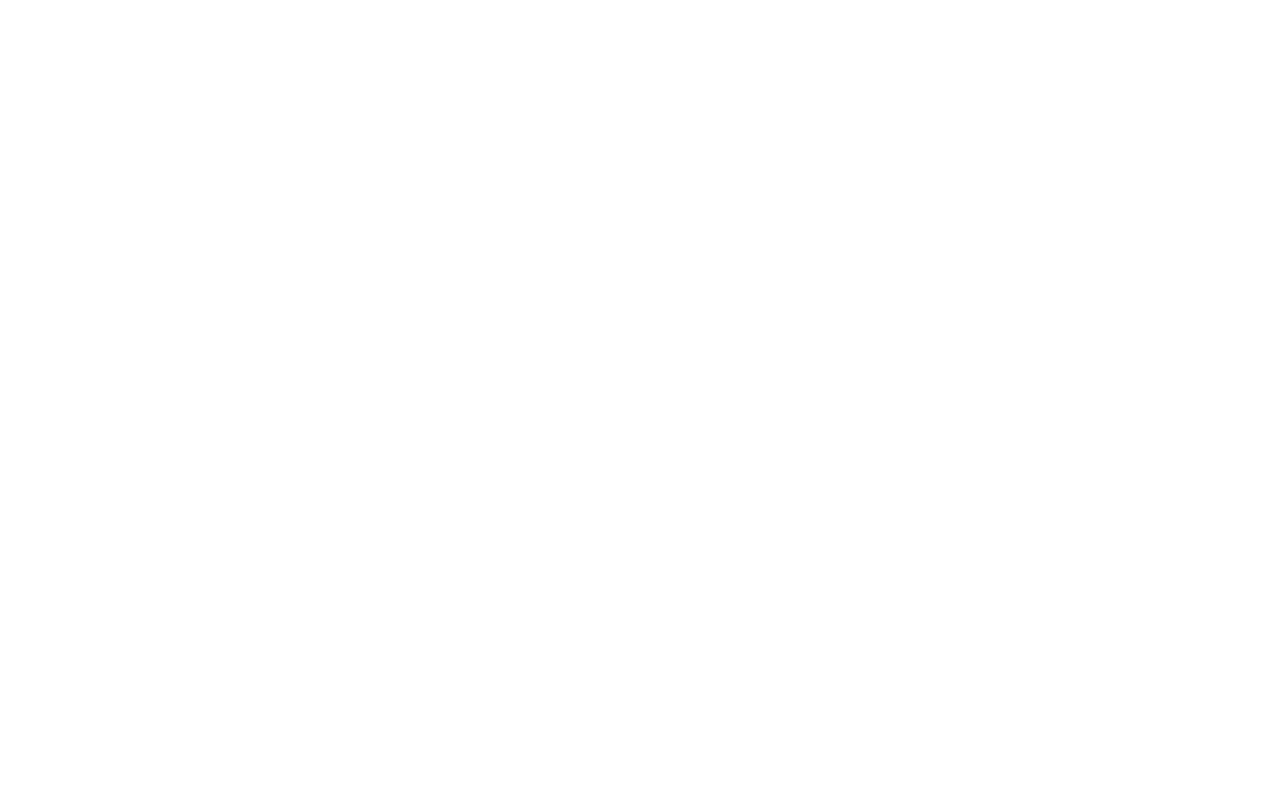
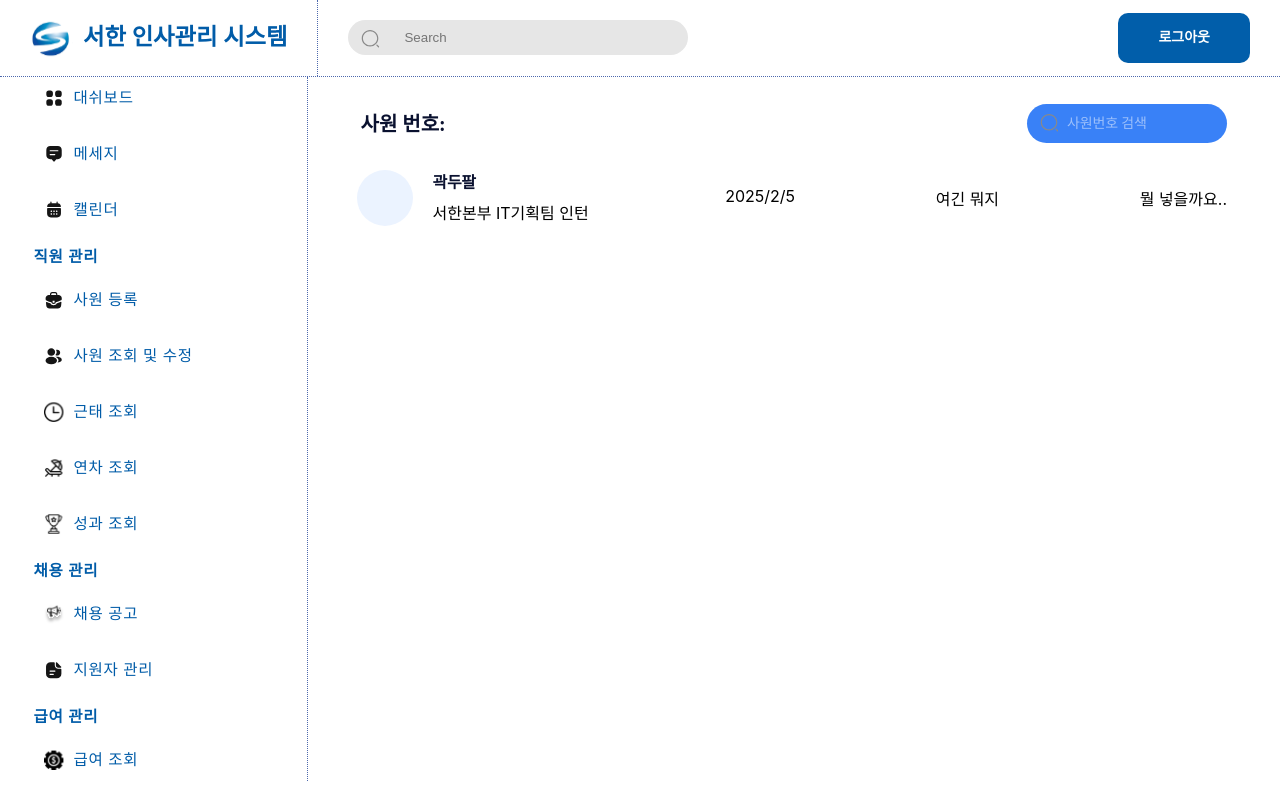
Before and after one commit to youth-o/HR-Master-System, a React (Create React App) app in the folder frontend/hr-master/: page /employees in a window 1280 px wide. Before the commit this address had no page. Built offline with nearby package versions, Linux system fonts and the light colour scheme.

Commit message:
feat: CurrentInfo 컴포넌트 UI 개발

```diff
--- a/frontend/hr-master/src/App.js
+++ b/frontend/hr-master/src/App.js
@@ -2,6 +2,8 @@
 import './App.css';
 import Login from './pages/login/Login';
 import Main from './pages/main/Main';
+import EmployeesList from './pages/employeesList/EmployeesList';
+import EmployeeDetail from './pages/employeeDetail/EmployeeDetail';
 
 // 로그인 여부 확인 함수
 const isAuthenticated = () => {
@@ -24,6 +26,8 @@
 				{/*
         <Route path="/main" element={<PrivateRoute element={<Main />} />} /> */}
 				<Route path="/main" element={<Main />} />
+				<Route path="/employees" element={<EmployeesList />} />
+				<Route path="/employees/:employeeId" element={<EmployeeDetail />} />
 				{/* <Route path="/employee">
 					<Route index element={<PrivateRoute element={<Employee />} />} />
 					<Route path=":id">
--- /dev/null
+++ b/frontend/hr-master/src/components/EmployeesList/CurrentInfo/CurrentInfo.jsx
@@ -0,0 +1,48 @@
+import Search from '../../common/Search/Search';
+import styles from './CurrentInfo.module.css';
+import profile from '../../../assets/Bg.svg';
+
+export default function CurrentInfo() {
+	const style = {
+		width: '20rem',
+		backgroundColor: '#3981F7',
+		padding: '1rem 1.6rem 1rem 4rem',
+		borderRadius: '10rem',
+		color: '#FFF',
+		fontFamily: 'Pretendard',
+		fontSize: '1.4rem',
+		fontStyle: 'normal',
+		fontWeight: 400,
+		lineHeight: '140%',
+		letterSpacing: '-0.014rem',
+	};
+
+	const today = new Date();
+	const formattedDate = `${today.getFullYear()}/${today.getMonth() + 1}/${today.getDay()}`;
+
+	return (
+		<div className={styles.infoContainer}>
+			<div className={styles.empId}>
+				<h2>사원 번호: </h2>
+				<Search
+					placeholder="사원번호 검색"
+					style={style}
+					placeholderColor="#ffffff80"
+					containerStyle={{ width: '20rem' }}
+				/>
+			</div>
+			<div className={styles.info}>
+				<div className={styles.profile}>
+					<img src={profile} alt="프로필 이미지" />
+					<div className={styles.profileText}>
+						<h3>곽두팔</h3>
+						<p>서한본부 IT기획팀 인턴</p>
+					</div>
+				</div>
+				<p>{formattedDate}</p>
+				<p>여긴 뭐지</p>
+				<p>뭘 넣을까요..</p>
+			</div>
+		</div>
+	);
+}
--- /dev/null
+++ b/frontend/hr-master/src/components/EmployeesList/CurrentInfo/CurrentInfo.module.css
@@ -0,0 +1,66 @@
+.infoContainer {
+	box-sizing: border-box;
+	width: 100wh;
+	height: 4.4rem;
+	margin-top: 2.5rem;
+	margin-left: 5.3rem;
+	margin-right: 5.3rem;
+	display: flex;
+	flex-direction: column;
+	gap: 2.4rem;
+}
+
+.empId {
+	width: 100%;
+	height: 100%;
+	display: flex;
+	flex-direction: row;
+	justify-content: space-between;
+	align-items: center;
+	padding-right: 5rem;
+}
+
+.empId h2 {
+	color: var(--Main-Color-Black, #0a112f);
+	font-family: Pretendard;
+	font-size: 2rem;
+	font-style: normal;
+	font-weight: 700;
+	line-height: 150%;
+}
+
+.info {
+	width: 100%;
+	display: flex;
+	flex-direction: row;
+	justify-content: space-between;
+}
+
+.profile {
+	display: flex;
+	flex-direction: row;
+	justify-content: center;
+	gap: 2rem;
+}
+
+.profileText {
+	display: flex;
+	flex-direction: column;
+	gap: 0.5rem;
+}
+
+.profileText h3 {
+	margin: 0;
+	color: var(--Main-Color-Black, #0a112f);
+	font-family: Pretendard;
+	font-size: 1.6rem;
+	font-style: normal;
+	font-weight: 600;
+	line-height: 160%; /* 2.56rem */
+	letter-spacing: -0.032rem;
+}
+
+.profileText p {
+	margin: 0;
+	white-space: nowrap;
+}
--- a/frontend/hr-master/src/components/common/Search/Search.jsx
+++ b/frontend/hr-master/src/components/common/Search/Search.jsx
@@ -1,11 +1,16 @@
 import styles from './Search.module.css';
 import search from '../../../assets/search-normal.svg';
 
-export default function Search({ backgroundColor = '#e6e6e6', placeholder = 'Search' }) {
+export default function Search({
+	placeholder = 'Search',
+	style = {},
+	containerStyle = {},
+	placeholderColor = ' #757575',
+}) {
 	return (
-		<div className={styles.searchContainer}>
+		<div className={styles.searchContainer} style={containerStyle}>
 			<img src={search} alt="검색아이콘" className={styles.searchIcon} />
-			<input placeholder={placeholder} type="text" style={{ backgroundColor }} />
+			<input placeholder={placeholder} type="text" style={style} placeholderColor={placeholderColor} />
 		</div>
 	);
 }
--- a/frontend/hr-master/src/components/common/Search/Search.module.css
+++ b/frontend/hr-master/src/components/common/Search/Search.module.css
@@ -6,6 +6,7 @@
 
 .searchContainer input {
 	box-sizing: border-box;
+	background-color: #e6e6e6;
 	width: 100%;
 	border-radius: 3.1056rem;
 	padding: 1rem 5.6rem;
@@ -18,3 +19,11 @@
 	left: 1.2rem;
 	cursor: pointer;
 }
+
+.searchContainer input:focus {
+	outline: none;
+}
+
+.searchContainer input[placeholderColor='#ffffff80']::placeholder {
+	color: #ffffff80;
+}
--- /dev/null
+++ b/frontend/hr-master/src/pages/employeeDetail/EmployeeDetail.jsx
@@ -0,0 +1 @@
+export default function EmployeeDetail() {}
--- /dev/null
+++ b/frontend/hr-master/src/pages/employeesList/EmployeesList.jsx
@@ -0,0 +1,20 @@
+import Header from '../../components/common/Header/Header';
+import Nav from '../../components/common/Nav/Nav';
+import CurrentInfo from '../../components/EmployeesList/CurrentInfo/CurrentInfo';
+import styles from './EmployeesList.module.css';
+
+export default function EmployeesList() {
+	return (
+		<>
+			<Header />
+			<div className={styles.layout}>
+				<div className={styles.nav}>
+					<Nav />
+				</div>
+				<div className={styles.employee}>
+					<CurrentInfo />
+				</div>
+			</div>
+		</>
+	);
+}
--- /dev/null
+++ b/frontend/hr-master/src/pages/employeesList/EmployeesList.module.css
@@ -0,0 +1,8 @@
+.layout {
+	display: flex;
+}
+
+.employee {
+	flex: 6.925;
+	min-width: 69.25%;
+}
--- a/frontend/hr-master/src/pages/main/Main.jsx
+++ b/frontend/hr-master/src/pages/main/Main.jsx
@@ -3,9 +3,9 @@
 
 export default function Main() {
 	return (
-		<div>
+		<>
 			<Header />
 			<Nav />
-		</div>
+		</>
 	);
 }
```
Also changed, not shown: frontend/hr-master/src/assets/Bg.svg (added), frontend/hr-master/src/components/EmployeesList/List/List.jsx (added).
